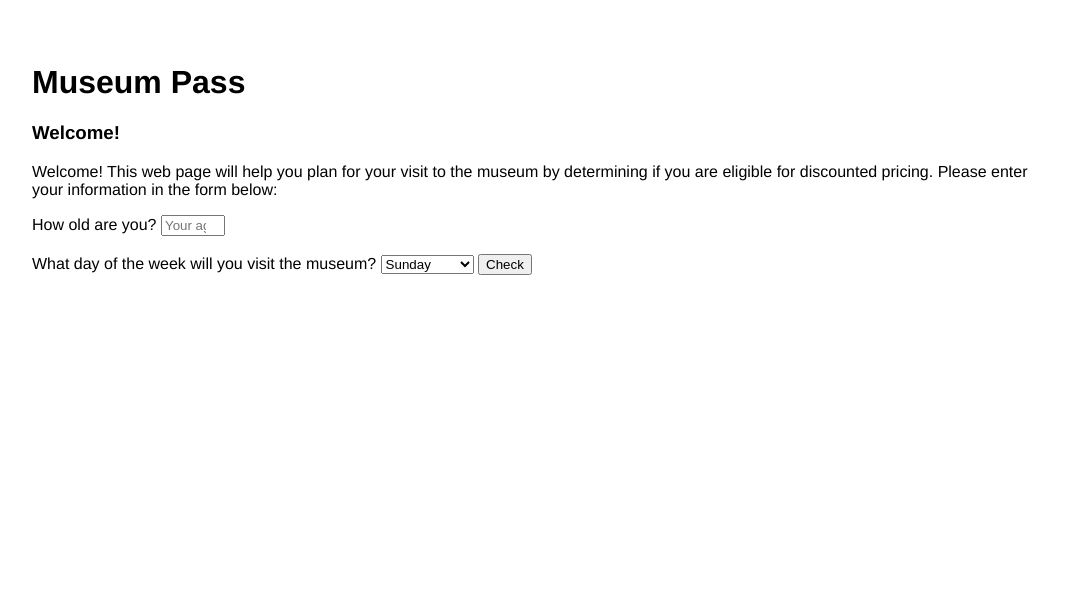
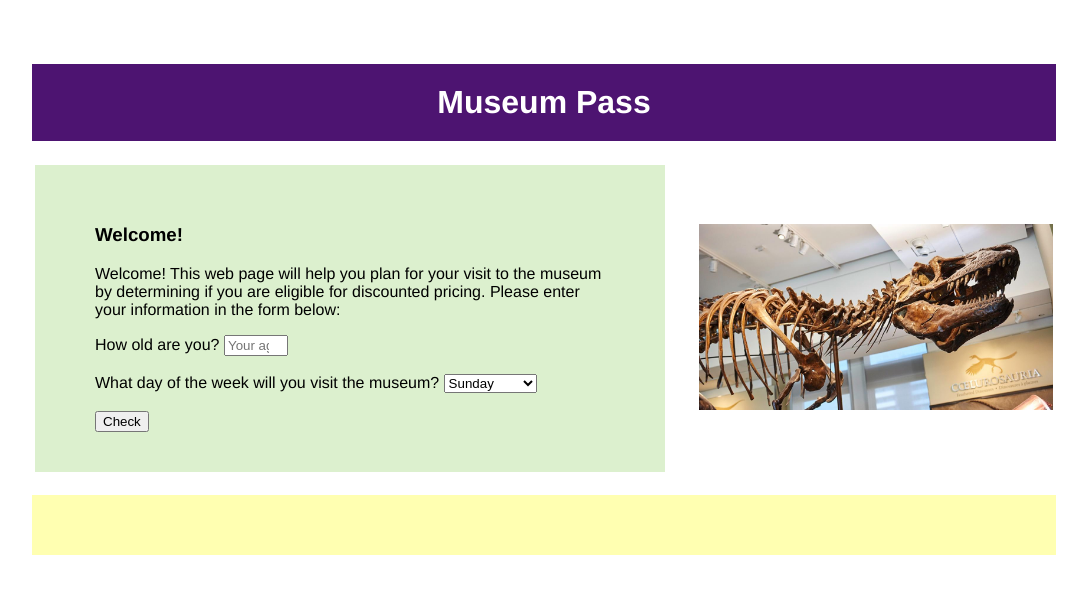
Before and after one commit to ICS2O-Programming-MariaG/Unit4-04-HTML-Museum, a plain HTML site: page index.html in a window 1280 px wide. Shown: the whole page, without its empty margins (96-1183 px from the left). Drawn offline with Linux system fonts and the light colour scheme.

Commit message:
Finished styling in CSS

```diff
--- a/css/style.css
+++ b/css/style.css
@@ -9,3 +9,36 @@ body {
   width: 80%;
   margin: 5% 10%;
 }
+
+h1 {
+  color: white;
+  background-color: #4d1471;
+  padding: 20px;
+  text-align: center;
+}
+
+#green {
+  background-color: #dcf0ce;
+  padding: 40px 60px;
+  margin-right: 30px;
+}
+
+#td-one {
+  width: 65%;
+}
+
+#td-two {
+  width: 35%;
+}
+
+img {
+  width: 100%;
+}
+
+#results {
+  padding: 30px;
+  background-color: #ffffb1;
+  font-weight: bold;
+  color: #255c85;
+  margin-top: 20px;
+}
--- a/index.html
+++ b/index.html
@@ -20,6 +20,12 @@
   <body>
     <script src="./js/script.js"></script>
     <h1>Museum Pass</h1>
+    <!-- Table for style - placing image and div side-by-side -->
+    <table>
+      <tr>
+        <td id="td-one">
+          <!-- Div for style -->
+          <div id="green">
             <h3>Welcome!</h3>
             <p>Welcome! This web page will help you plan for your visit to the museum by determining if you are eligible for discounted pricing. Please enter your information in the form below:</p>
             <!-- Form for user input -->
@@ -36,9 +42,16 @@
                 <option value="Thursday">Thursday</option>
                 <option value="Friday">Friday</option>
                 <option value="Saturday">Saturday</option>
-      </select>
+              </select><br><br>
               <input type="submit" id="button" value="Check">
             </form>
+          </div>
+        </td>
+        <td id="td-two">
+          <img src="./images/dino.jpg" alt="dinosaur">
+        </td>
+      </tr>
+    </table>
     <!-- Div id for results to be displayed -->
     <div id="results"></div>
   </body>
```
Also changed, not shown: images/dino.jpg (added). Lines whose indentation alone changed are shown as unchanged.
